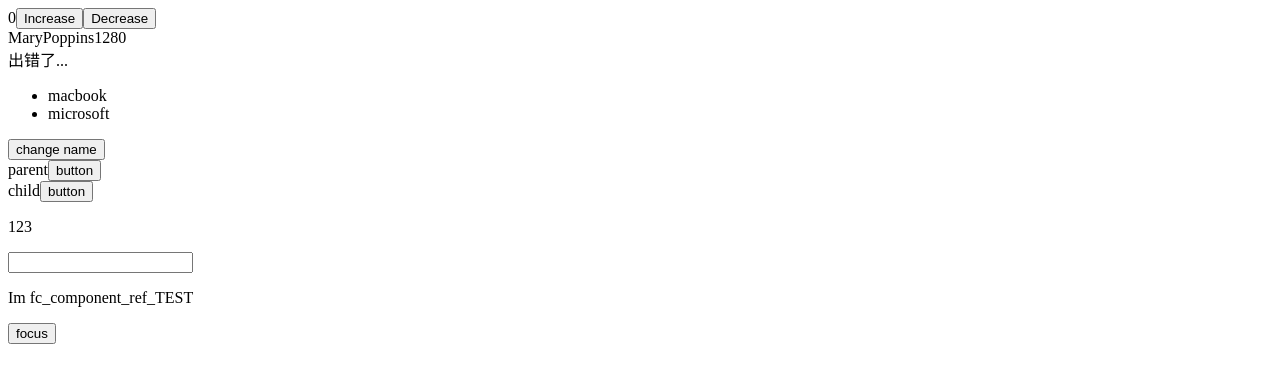
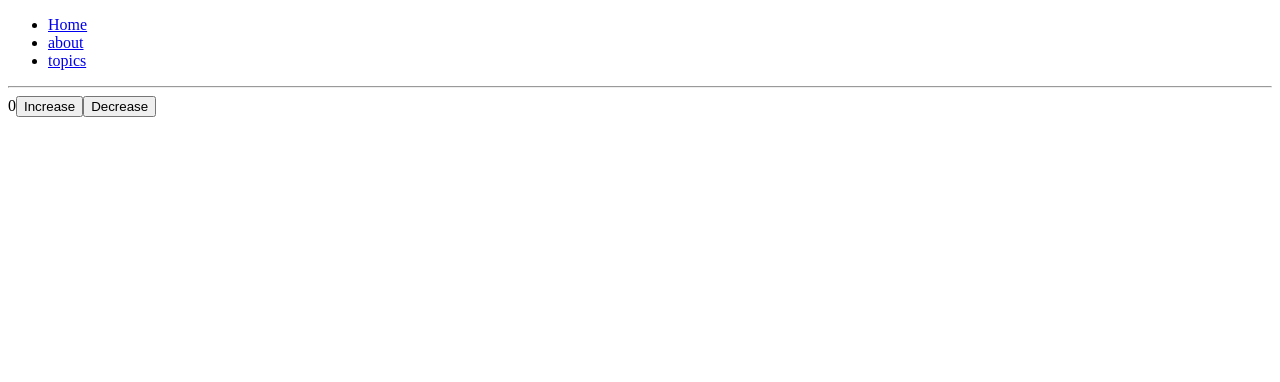
Before and after one commit to UI-Mario/react-ts-start, a React app: page / in a window 1280 px wide. Shown: the top 382 px of the page. Built offline with nearby package versions, Linux system fonts and the light colour scheme; no server answers.

Commit message:
stupid react-route-config

```diff
--- a/src/app.tsx
+++ b/src/app.tsx
@@ -1,24 +1,40 @@
 import React from 'react';
-import { renderRoutes } from 'react-router-config';
-import { BrowserRouter, HashRouter } from 'react-router-dom';
+// import { renderRoutes } from 'react-router-config';
+import {
+  BrowserRouter, HashRouter, Link, Route,
+} from 'react-router-dom';
 import Counter from './components/counter/Counter';
 import TestHook from './components/testHook/testHook';
 import Parent from './components/testLifeCircle/Parent';
 import { TestRef } from './components/testRef/testRef';
 
-import { routes } from './router/router';
+// import { routes } from './router/router';
 
 function App() {
   return (
-    <HashRouter>
-      <div className="app">
-        <Counter />
-        <TestHook />
-        <Parent />
-        <TestRef />
+    <BrowserRouter>
+      {/* HashRouter里面一定要有一个根节点，不能直接写Route */}
+      <div>
+        <ul>
+          <li>
+            <Link to="/">Home</Link>
+          </li>
+          <li>
+            <Link to="/about">about</Link>
+          </li>
+          <li>
+            <Link to="/topics">topics</Link>
+          </li>
+        </ul>
+
+        <hr />
+
+        {/* exact 精准匹配 */}
+        <Route exact path="/" component={Counter} />
+        <Route path="/about" component={TestRef} />
+        <Route path="/topics" component={TestHook} />
       </div>
-      {renderRoutes(routes)}
-    </HashRouter>
+    </BrowserRouter>
   );
 }
 
```
Also changed, not shown: src/router/router.ts (+6 -22 lines).
